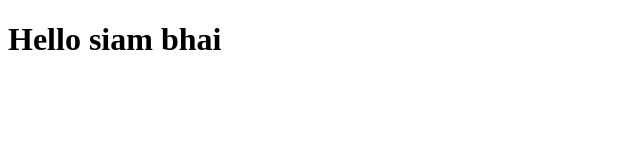
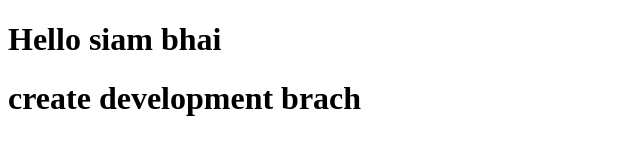
Before and after one commit to abdullah107189/practice2, a plain HTML site: page index.html in a window 1280 px wide. Shown: the whole page, without its empty margins (0-640 px from the left). Drawn offline with Linux system fonts and the light colour scheme.

```diff
--- a/index.html
+++ b/index.html
@@ -7,5 +7,6 @@
 </head>
 <body>
     <h1>Hello siam bhai</h1>
+    <h1>create development brach</h1>
 </body>
 </html>
```
